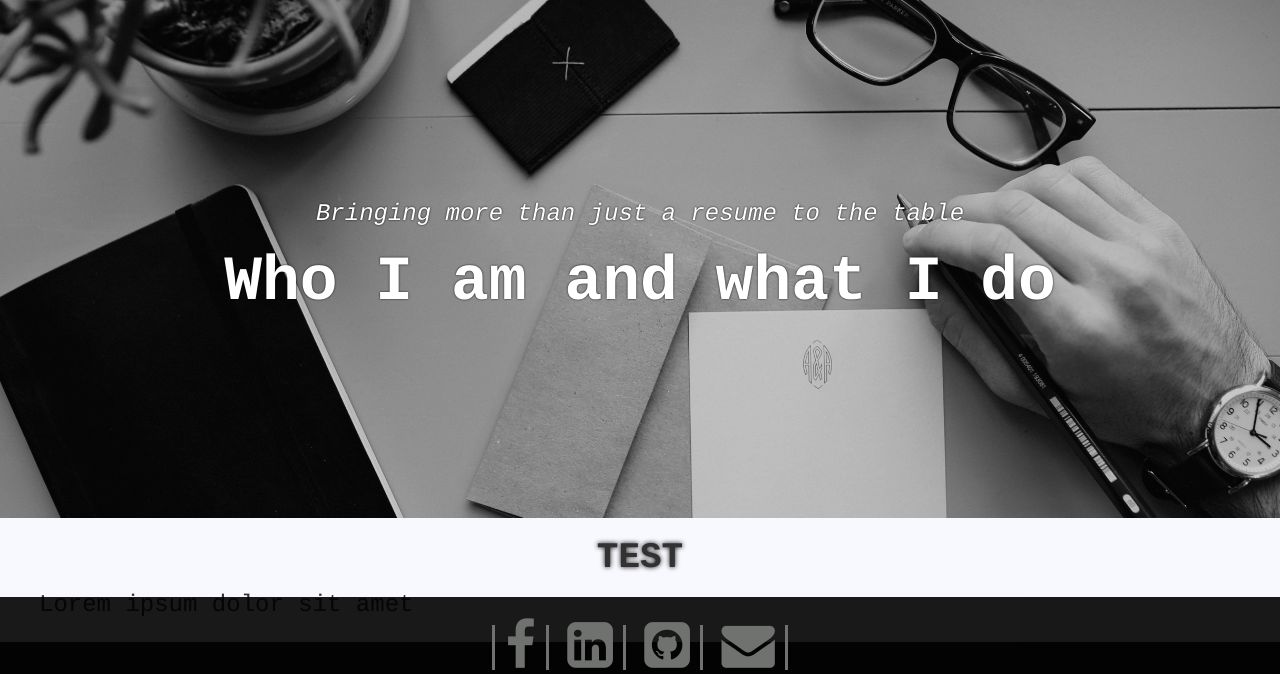
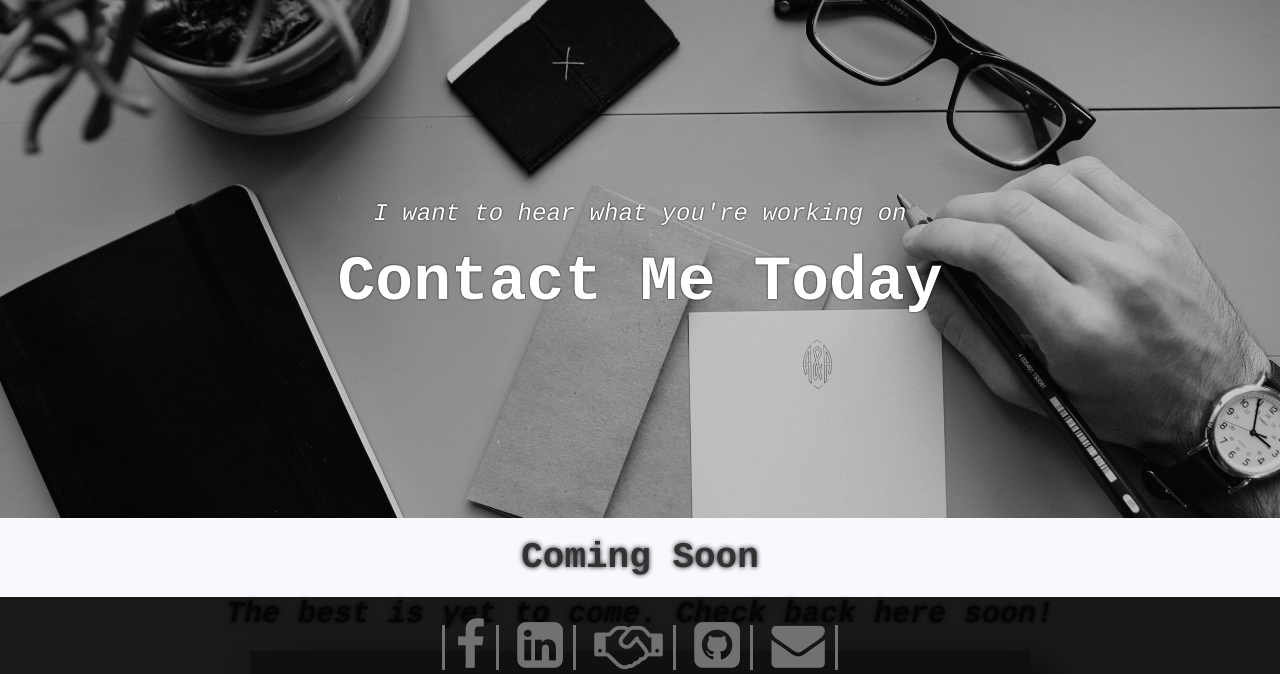
Before and after one commit to halljw/PersonalSite, a Flask app: page /contact in a window 1280 px wide. Shown: the part 102-776 px from the top of the page. Run offline with Flask 2, Linux system fonts and the light colour scheme; some libraries are stand-ins or nearby versions; grey boxes are pictures that could not be loaded.

Commit message:
Under construction messages for incomplete pages

```diff
--- a/templates/contact.html
+++ b/templates/contact.html
@@ -12,8 +12,8 @@
   <!-- TITLE TEXT -->
   <section class="container-fluid" id="title">
     <div class="row jumbotron container-fluid text-center">
-      <h3><em>Bringing more than just a resume to the table</em></h3>
-      <h1><strong>Who I am and what I do</strong></h1>
+      <h3><em>I want to hear what you're working on</em></h3>
+      <h1><strong>Contact Me Today</strong></h1>
     </div><!-- jumbotron -->
   </section><!-- title-section -->
 
@@ -21,9 +21,10 @@
   <div style="padding-bottom: 3cm;"></div>
 
   <!-- RESUME -->
-  <div class="container-fluid page-description">
-    <h1>TEST</h1>
-    <p>Lorem ipsum dolor sit amet</p>
+  <div class="container-fluid page-description center-block">
+    <h1>Coming Soon</h1>
+    <h2>The best is yet to come. Check back here soon!</h2>
+    <img src="{{ url_for('static', filename='images/construction.jpeg') }}" alt="Coming soon" style="border-radius: 0%; width: 800px; height: auto; display: block; margin: auto;">
   </div> <!-- container-fluid -->
 
   {% endblock %}
--- a/templates/layout.html
+++ b/templates/layout.html
@@ -68,6 +68,7 @@
   <div class="container text-center">
     <a href="#"><i class="fa fa-lg fa-facebook"></i></a>
     <a href="https://www.linkedin.com/in/john-w-hall-0585a3106"><i class="fa fa-lg fa-linkedin-square"></i></a>
+    <a href="https://upenn.joinhandshake.com/users/8073771"><i class="fa fa-lg fa-handshake-o"></i></a>
     <a href="https://www.github.com/halljw"><i class="fa fa-lg fa-github-square"></i></a>
     <a href="mailto: halljw@seas.upenn.edu"><i class="fa fa-lg fa-envelope"></i></a>
   </div>
--- a/templates/projects.html
+++ b/templates/projects.html
@@ -23,8 +23,9 @@
 
   <!-- RESUME -->
   <div class="container-fluid page-description">
-    <h1>TEST</h1>
-    <p>Lorem ipsum dolor sit amet</p>
+    <h1>Coming Soon</h1>
+    <h2>The best is yet to come. Check back here soon!</h2>
+    <img src="{{ url_for('static', filename='images/construction.jpeg') }}" alt="Coming soon" style="border-radius: 0%; width: 800px; height: auto; display: block; margin: auto;">
   </div> <!-- container-fluid -->
 
   {% endblock %}
--- a/templates/resume.html
+++ b/templates/resume.html
@@ -53,6 +53,7 @@
         <div style="margin-top: 4cm; font-size: 40px;">
           <a href="#" style="padding-right: 20px;"><i class="fa fa-lg fa-facebook"></i></a>
           <a href="https://www.linkedin.com/in/john-w-hall-0585a3106" style="padding-right: 20px;"><i class="fa fa-lg fa-linkedin-square"></i></a>
+          <a href="https://upenn.joinhandshake.com/users/8073771" style="padding-right: 20px;"><i class="fa fa-lg fa-handshake-o"></i></a>
           <a href="https://www.github.com/halljw" style="padding-right: 20px;"><i class="fa fa-lg fa-github-square"></i></a>
           <a href="mailto: halljw@seas.upenn.edu"><i class="fa fa-lg fa-envelope"></i></a>
         </div>
```
Also changed, not shown: templates/blog.html (+5 -4 lines), templates/index.html (+5 -4 lines), 1 other file.
